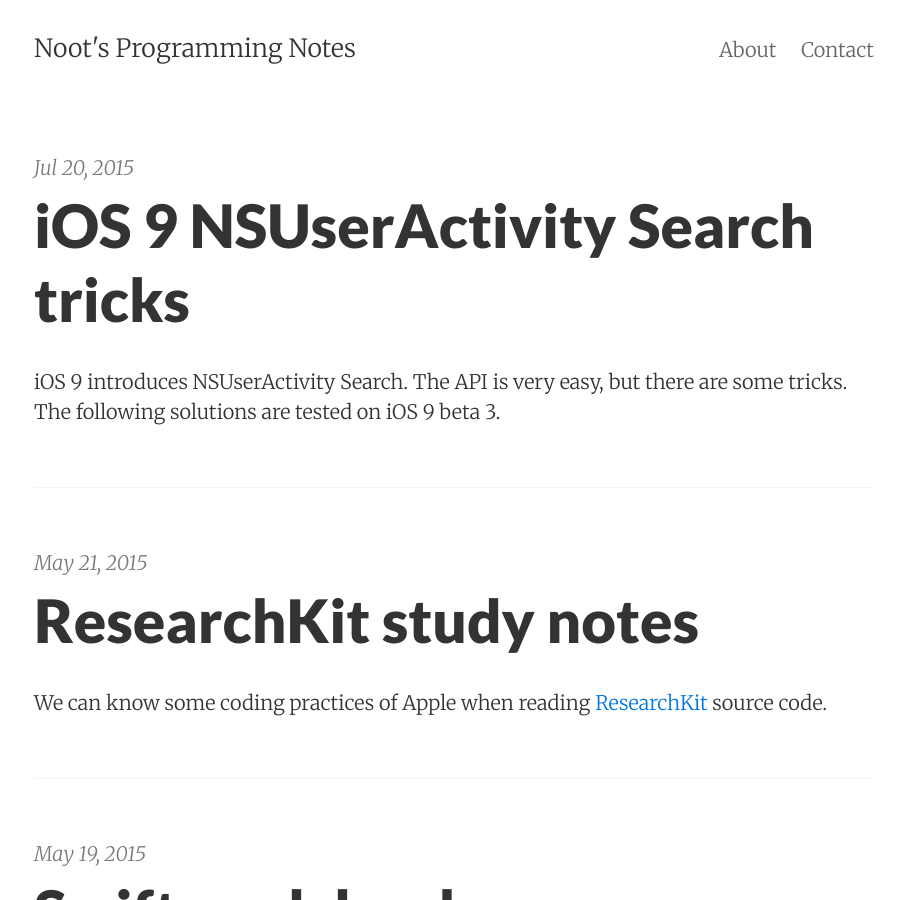
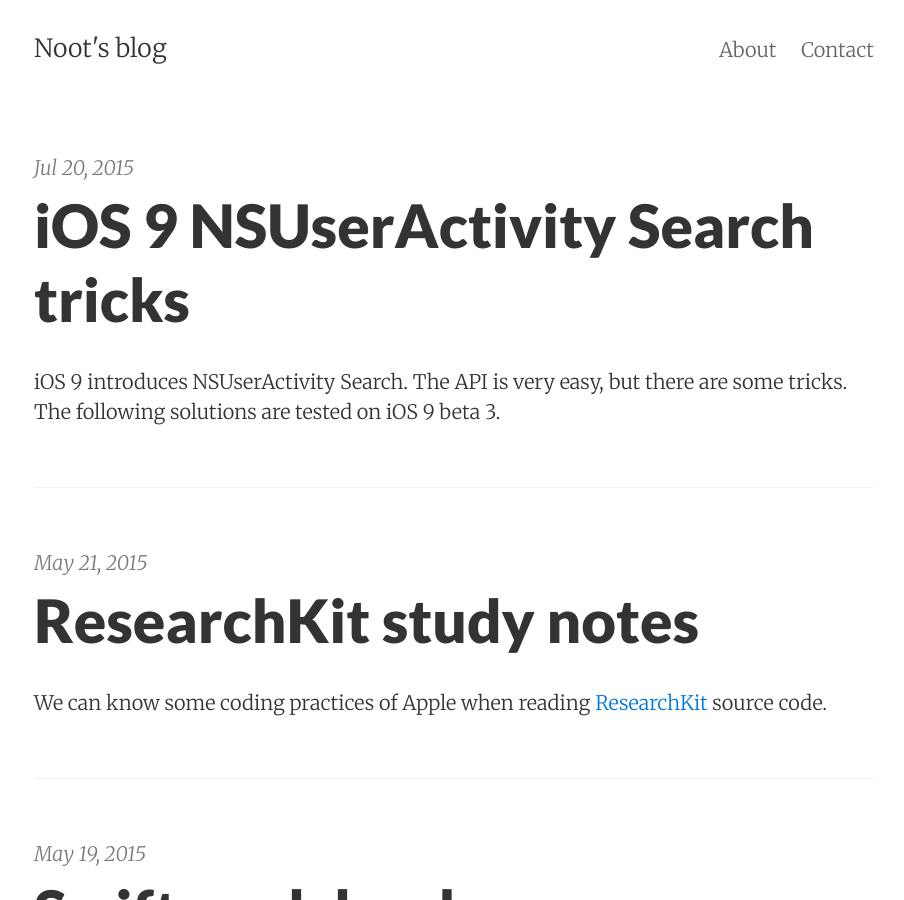
Before and after one commit to nootfly/noot.github.io, a Jekyll site: the page built from index.html, in a window 1280 px wide and 900 px high. Shown: the whole window, without its empty margins (186-1090 px from the left). Built offline with Jekyll 4.4.1, drawn with Linux system fonts in a browser that asks for light colours; the list of posts is cut into pages by our own code.

Commit message:
update name

```diff
--- a/_config.yml
+++ b/_config.yml
@@ -1,5 +1,5 @@
 # Site settings
-title: Noot's Programming Notes
+title: Noot's blog
 email: nootfy@gmail.com
 description: > # this means to ignore newlines until "baseurl:"
   This website includes some programming tips and useful information.
```
